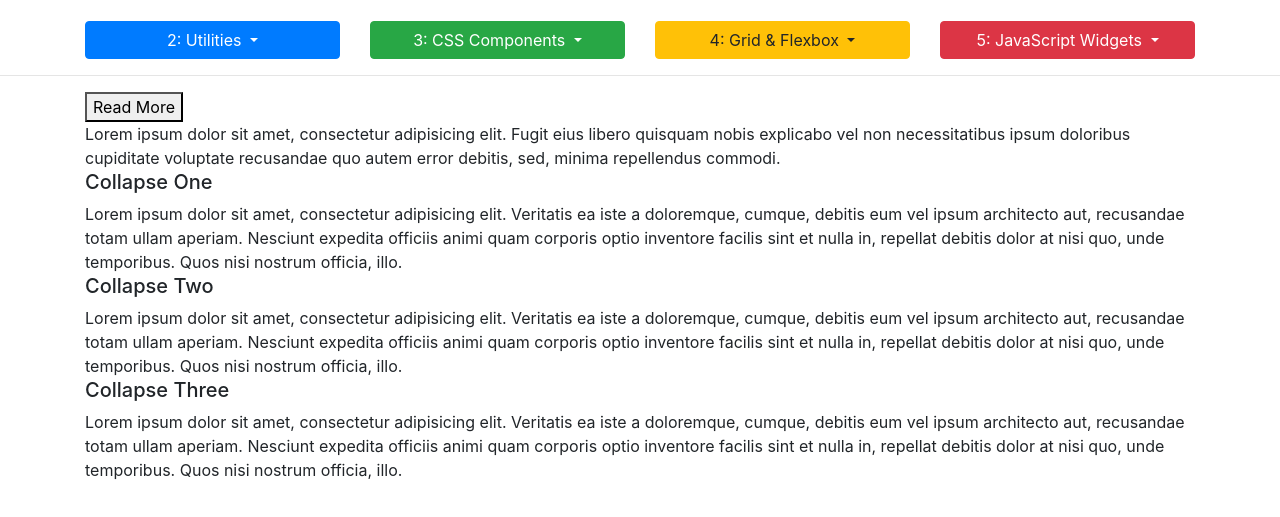
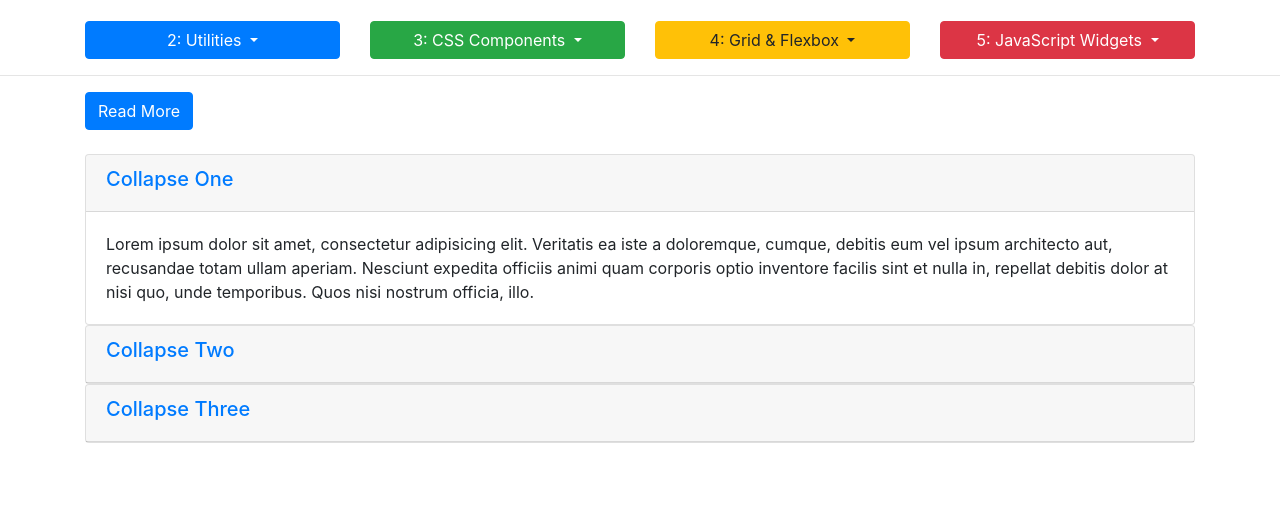
Before and after one commit to HyecheonLee/bootstrap-study, a website: page sandbox/5_3_collapse.html in a window 1280 px wide. Shown: the part 113-630 px from the top of the page. Drawn offline with nearby package versions, Linux system fonts and the light colour scheme.

Commit message:
collapse

```diff
--- a/sandbox/5_3_collapse.html
+++ b/sandbox/5_3_collapse.html
@@ -5,7 +5,8 @@
     <meta charset="UTF-8">
     <meta name="viewport" content="width=device-width, initial-scale=1.0">
     <meta http-equiv="X-UA-Compatible" content="ie=edge">
-  <link rel="stylesheet" href="https://stackpath.bootstrapcdn.com/bootstrap/4.1.1/css/bootstrap.min.css" integrity="sha384-WskhaSGFgHYWDcbwN70/dfYBj47jz9qbsMId/iRN3ewGhXQFZCSftd1LZCfmhktB"
+    <link rel="stylesheet" href="https://stackpath.bootstrapcdn.com/bootstrap/4.1.1/css/bootstrap.min.css"
+          integrity="sha384-WskhaSGFgHYWDcbwN70/dfYBj47jz9qbsMId/iRN3ewGhXQFZCSftd1LZCfmhktB"
           crossorigin="anonymous">
 
     <title>Bootstrap Sandbox</title>
@@ -88,68 +89,76 @@
     <!--#####################START HERE###################-->
 
     <!-- BUTTON WITH COLLAPSE -->
-    <button>Read More</button>
+    <button class="btn btn-primary d-block mb-4" data-toggle="collapse" data-target="#collapse-btn-1">Read More</button>
 
-    <div>
-      <div>
-        <div>
-          Lorem ipsum dolor sit amet, consectetur adipisicing elit. Fugit eius libero quisquam nobis explicabo vel non necessitatibus
-          ipsum doloribus cupiditate voluptate recusandae quo autem error debitis, sed, minima repellendus commodi.
+    <div class="collapse mb-5" id="collapse-btn-1">
+        <div class="card">
+            <div class="card-body">
+                Lorem ipsum dolor sit amet, consectetur adipisicing elit. Fugit eius libero quisquam nobis explicabo vel
+                non necessitatibus
+                ipsum doloribus cupiditate voluptate recusandae quo autem error debitis, sed, minima repellendus
+                commodi.
             </div>
         </div>
     </div>
 
     <!-- ACCORDION -->
-    <div>
-      <div>
-        <div>
+    <div id="accordion">
+        <div class="card">
+            <div class="card-header">
                 <h5>
-            <a>
+                    <a href="#collapse1" data-parent="#accordion" data-toggle="collapse">
                         Collapse One
                     </a>
                 </h5>
             </div>
 
-        <div>
-          <div>
-            Lorem ipsum dolor sit amet, consectetur adipisicing elit. Veritatis ea iste a doloremque, cumque, debitis eum vel ipsum architecto
-            aut, recusandae totam ullam aperiam. Nesciunt expedita officiis animi quam corporis optio inventore facilis sint
+            <div id="collapse1" class="collapse show">
+                <div class="card-body">
+                    Lorem ipsum dolor sit amet, consectetur adipisicing elit. Veritatis ea iste a doloremque, cumque,
+                    debitis eum vel ipsum architecto
+                    aut, recusandae totam ullam aperiam. Nesciunt expedita officiis animi quam corporis optio inventore
+                    facilis sint
                     et nulla in, repellat debitis dolor at nisi quo, unde temporibus. Quos nisi nostrum officia, illo.
                 </div>
             </div>
         </div>
 
-      <div>
-        <div>
+        <div class="card">
+            <div class="card-header">
                 <h5>
-            <a>
+                    <a href="#collapse2" data-parent="#accordion" data-toggle="collapse">
                         Collapse Two
                     </a>
                 </h5>
             </div>
 
-        <div>
-          <div>
-            Lorem ipsum dolor sit amet, consectetur adipisicing elit. Veritatis ea iste a doloremque, cumque, debitis eum vel ipsum architecto
-            aut, recusandae totam ullam aperiam. Nesciunt expedita officiis animi quam corporis optio inventore facilis sint
+            <div id="collapse2" class="collapse">
+                <div class="card-body">
+                    Lorem ipsum dolor sit amet, consectetur adipisicing elit. Veritatis ea iste a doloremque, cumque,
+                    debitis eum vel ipsum architecto
+                    aut, recusandae totam ullam aperiam. Nesciunt expedita officiis animi quam corporis optio inventore
+                    facilis sint
                     et nulla in, repellat debitis dolor at nisi quo, unde temporibus. Quos nisi nostrum officia, illo.
                 </div>
             </div>
         </div>
 
-      <div>
-        <div>
+        <div class="card">
+            <div class="card-header">
                 <h5>
-            <a>
+                    <a href="#collapse3" data-parent="#accordion" data-toggle="collapse">
                         Collapse Three
                     </a>
                 </h5>
             </div>
 
-        <div>
-          <div>
-            Lorem ipsum dolor sit amet, consectetur adipisicing elit. Veritatis ea iste a doloremque, cumque, debitis eum vel ipsum architecto
-            aut, recusandae totam ullam aperiam. Nesciunt expedita officiis animi quam corporis optio inventore facilis sint
+            <div id="collapse3" class="collapse">
+                <div class="card-body">
+                    Lorem ipsum dolor sit amet, consectetur adipisicing elit. Veritatis ea iste a doloremque, cumque,
+                    debitis eum vel ipsum architecto
+                    aut, recusandae totam ullam aperiam. Nesciunt expedita officiis animi quam corporis optio inventore
+                    facilis sint
                     et nulla in, repellat debitis dolor at nisi quo, unde temporibus. Quos nisi nostrum officia, illo.
                 </div>
             </div>
@@ -159,11 +168,14 @@
 
 <div style="margin-top:500px;"></div>
 
-  <script src="https://code.jquery.com/jquery-3.3.1.slim.min.js" integrity="sha384-q8i/X+965DzO0rT7abK41JStQIAqVgRVzpbzo5smXKp4YfRvH+8abtTE1Pi6jizo"
+<script src="https://code.jquery.com/jquery-3.3.1.slim.min.js"
+        integrity="sha384-q8i/X+965DzO0rT7abK41JStQIAqVgRVzpbzo5smXKp4YfRvH+8abtTE1Pi6jizo"
         crossorigin="anonymous"></script>
-  <script src="https://cdnjs.cloudflare.com/ajax/libs/popper.js/1.14.3/umd/popper.min.js" integrity="sha384-ZMP7rVo3mIykV+2+9J3UJ46jBk0WLaUAdn689aCwoqbBJiSnjAK/l8WvCWPIPm49"
+<script src="https://cdnjs.cloudflare.com/ajax/libs/popper.js/1.14.3/umd/popper.min.js"
+        integrity="sha384-ZMP7rVo3mIykV+2+9J3UJ46jBk0WLaUAdn689aCwoqbBJiSnjAK/l8WvCWPIPm49"
         crossorigin="anonymous"></script>
-  <script src="https://stackpath.bootstrapcdn.com/bootstrap/4.1.1/js/bootstrap.min.js" integrity="sha384-smHYKdLADwkXOn1EmN1qk/HfnUcbVRZyYmZ4qpPea6sjB/pTJ0euyQp0Mk8ck+5T"
+<script src="https://stackpath.bootstrapcdn.com/bootstrap/4.1.1/js/bootstrap.min.js"
+        integrity="sha384-smHYKdLADwkXOn1EmN1qk/HfnUcbVRZyYmZ4qpPea6sjB/pTJ0euyQp0Mk8ck+5T"
         crossorigin="anonymous"></script>
 </body>
 
```
Lines whose indentation alone changed are shown as unchanged.
